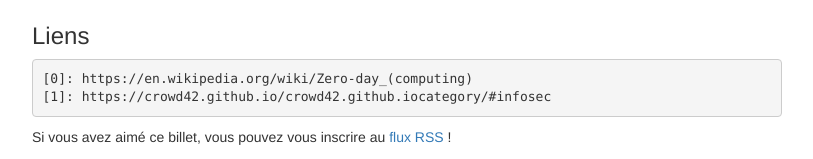
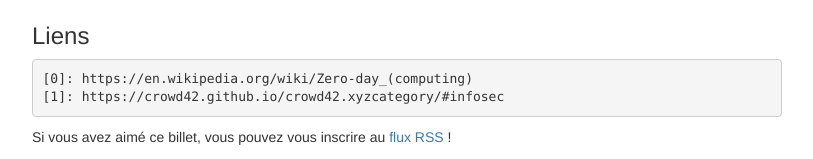
Before and after one commit to crowd42/crowd42.xyz, a Jekyll site: the page built from _posts/2017/2017-01-01-zero-days-security-leaks-for-sale.md, in a window 1280 px wide. Shown: the part 1036-1195 px from the top of the page, without its empty margins (233-1046 px from the left). Built offline with Jekyll 4.4.1, drawn with Linux system fonts in a browser that asks for light colours; nearby versions of some CDN libraries; library files that are not in the unit come from our copies; comment, search, counter and statistics services are not loaded.

Commit message:
new update

```diff
--- a/_config.yml
+++ b/_config.yml
@@ -1,7 +1,7 @@
 ---
 title: crowd42's blog
 bye_message: Propulsé fièrement par Jekyll!
-baseurl: "/crowd42.github.io"
+baseurl: "/"
 url: https://crowd42.github.io
 disqus: dubraise
 
```
